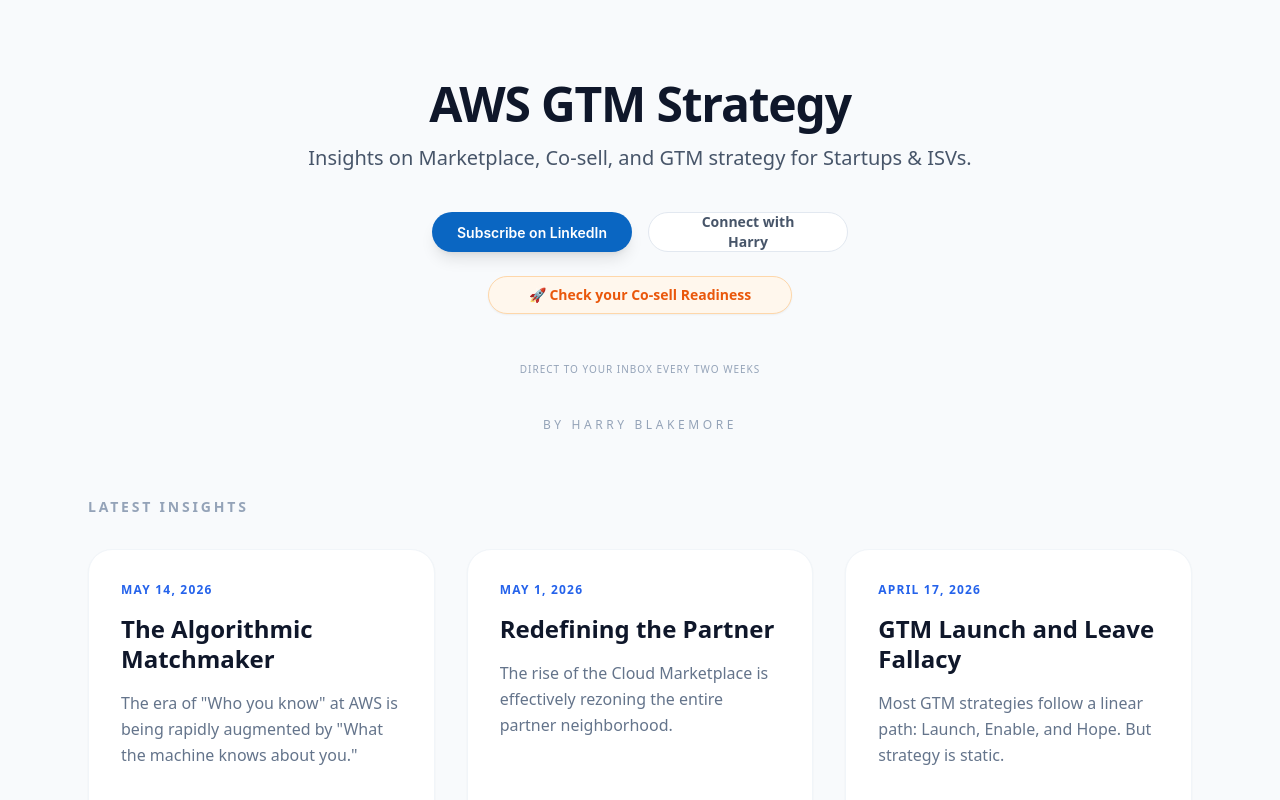
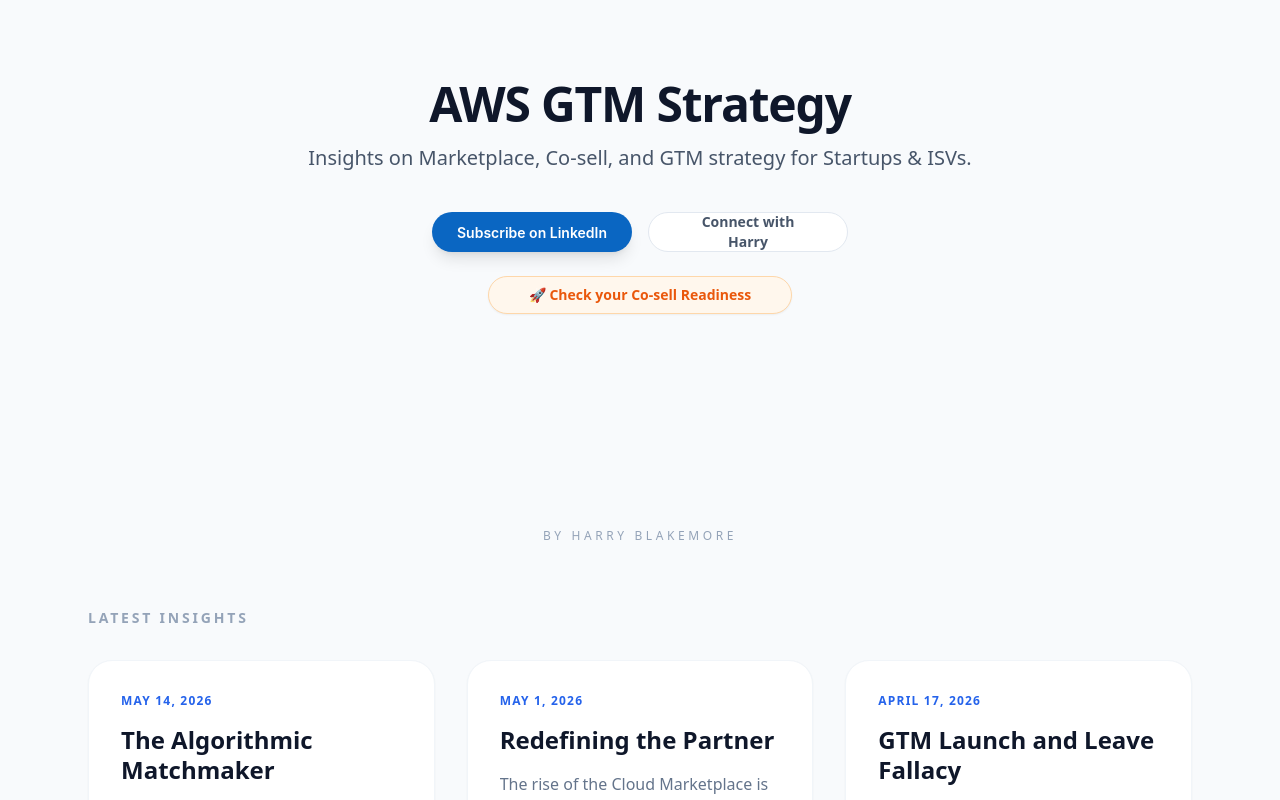
Before and after one commit to hblakemore47-blip/awscosellnewsletter, a Next.js app: page / in a window 1280 px wide. Shown: the top 800 px of the page. Built offline with nearby package versions, Linux system fonts and the light colour scheme.

Commit message:
Update layout.js

```diff
--- a/app/layout.js
+++ b/app/layout.js
@@ -1,5 +1,5 @@
 import "./globals.css";
-import Script from "next/script"; // This is the "Next.js safe" way to load scripts
+import Script from "next/script";
 
 export const metadata = {
   title: "AWS GTM Strategy | Harry Blakemore",
@@ -11,10 +11,10 @@ export default function RootLayout({ children }) {
   return (
     <html lang="en">
       <body className="bg-slate-50 text-slate-900 font-sans">
-        {/* This loads the Beehiiv engine behind the scenes */}
+        {/* The Beehiiv Loader */}
         <Script
-            src="https://subscribe-forms.beehiiv.com/v3/loader.js"
-            strategy="afterInteractive"
+          src="https://subscribe-forms.beehiiv.com/v3/loader.js"
+          strategy="afterInteractive"
         />
 
         <header className="max-w-6xl mx-auto px-6 pt-20 pb-16 text-center">
@@ -23,7 +23,6 @@ export default function RootLayout({ children }) {
                 Insights on Marketplace, Co-sell, and GTM strategy for Startups & ISVs.
             </p>
 
-            {/* Main Action Buttons */}
             <div className="flex flex-col md:flex-row justify-center items-center gap-4">
                 <a className="libutton shadow-lg" href="https://www.linkedin.com/build-relation/newsletter-follow?entityUrn=7415160724940902400" target="_blank">
                     Subscribe on LinkedIn
@@ -33,27 +32,23 @@ export default function RootLayout({ children }) {
                 </a>
             </div>
 
-            {/* AtlasGTM Button */}
             <div className="mt-6 flex justify-center">
                 <a href="https://aws.coss.atlasgtm.live/" target="_blank" className="bg-orange-50 text-orange-600 border border-orange-200 px-10 py-2 rounded-full font-bold hover:bg-orange-100 transition text-sm shadow-sm flex items-center gap-2">
                     🚀 Check your Co-sell Readiness
                 </a>
             </div>
 
-            {/* Beehiiv Subscription Form Wrapper */}
-            <div className="mt-12 max-w-md mx-auto">
+            {/* THE FORM AREA */}
+            <div className="mt-12 mb-4 max-w-md mx-auto min-h-[150px]">
                 <div
                     className="beehiiv-embed"
                     data-beehiiv-form="d69decc8-4dc9-490a-aaf5-7c1cb3c98a14"
                 >
-                    {/* The Beehiiv script will automatically inject the form here */}
+                    {/* Beehiiv injects form here */}
                 </div>
-                <p className="text-[10px] text-slate-400 mt-4 uppercase tracking-widest">
-                    Direct to your inbox every two weeks
-                </p>
             </div>
 
-            <p className="mt-10 text-slate-400 font-medium text-xs uppercase tracking-[0.3em]">By Harry Blakemore</p>
+            <p className="mt-4 text-slate-400 font-medium text-xs uppercase tracking-[0.3em]">By Harry Blakemore</p>
         </header>
         {children}
       </body>
```
